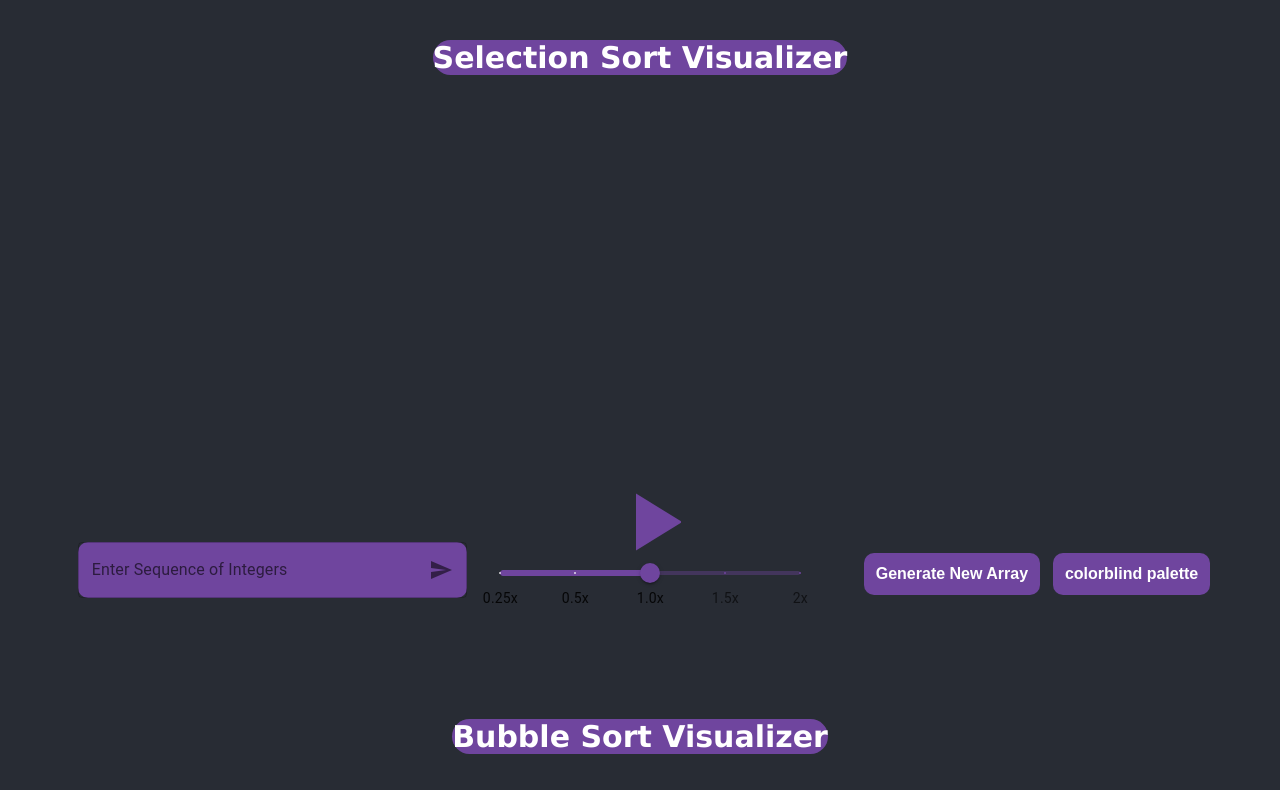
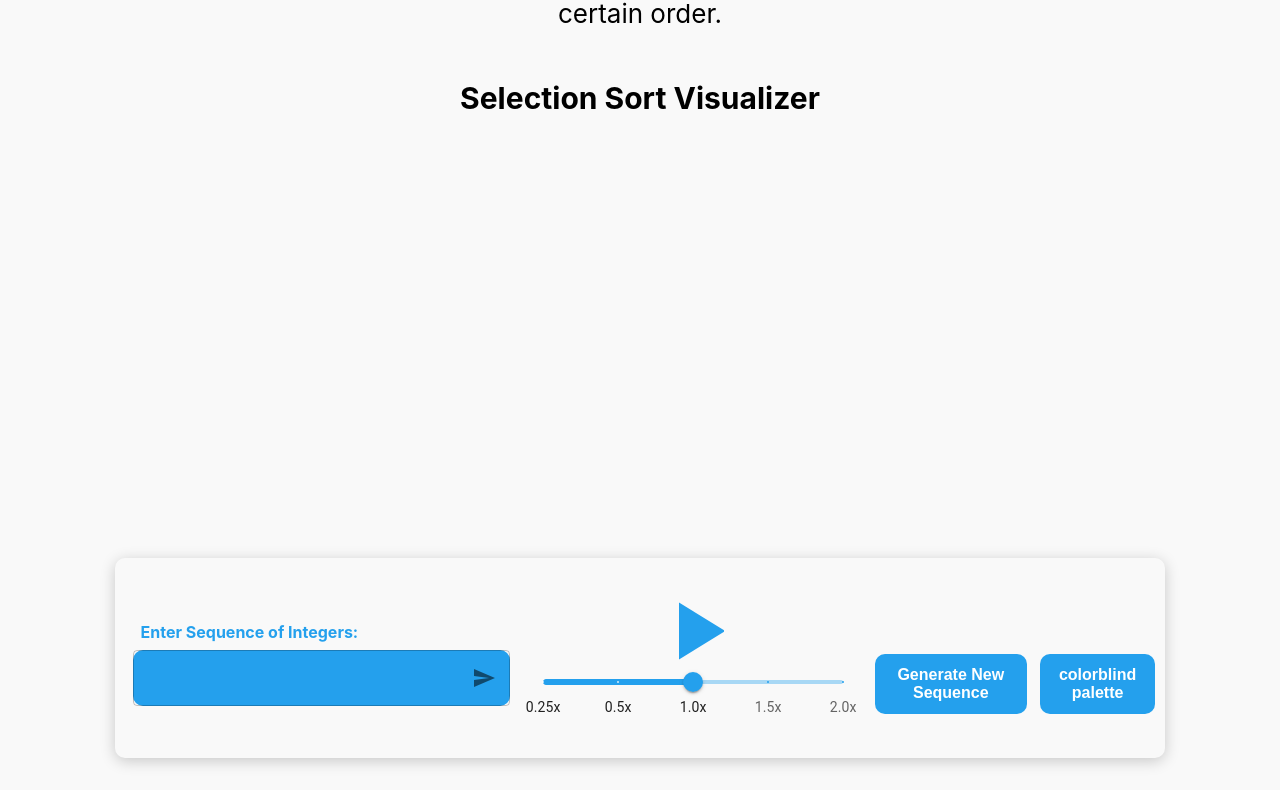
Before and after one commit to FlorianSp2000/visualization-of-sorting-algorithms, a React (Create React App) app: page / in a window 1280 px wide. Shown: the part 290-1080 px from the top of the page. Built offline with nearby package versions, Linux system fonts and the light colour scheme.

Commit message:
change button and background colors and alignment

```diff
--- a/src/App.css
+++ b/src/App.css
@@ -1,3 +1,7 @@
+body {
+  background-color: #f9f9f9;
+
+}
 .App {
   text-align: center;
 }
@@ -14,14 +18,18 @@
 }
 
 .App-header {
-  background-color: #282c34;
+  background-color: #f9f9f9;
   min-height: 100vh;
   display: flex;
   flex-direction: column;
   align-items: center;
   justify-content: center;
   font-size: calc(10px + 2vmin);
-  color: white;
+  color: #000;
+  margin-left: 7%;
+  margin-right: 7%;
+  padding-left: 25px;
+  padding-right: 25px;
 }
 
 .App-link {
--- a/src/Bubblesort.js
+++ b/src/Bubblesort.js
@@ -265,21 +265,15 @@ function disable()
   let btn1 = document.getElementById("bubblesort-Button1")
   btn1.disabled = true;
   btn1.classList.add("disabled-btn");
-  // btn1.style.backgroundColor = "#d8b6ff";
-  // btn1.style.cursor = null;
+
 
   // to disable the change_colors_to_colorblind button
   let btn3 = document.getElementById("bubblesort-Button3")
   btn3.disabled = true;
   btn3.classList.add("disabled-btn");
-  // btn3.style.backgroundColor = "#d8b6ff";
-  // btn3.style.cursor = "none";
+
 }
 
-
-// const playComponent = () => <div onClick={() => {pause_button()}}>
-//                             <PauseButton />
-//                           </div>
 
     return (
       <>
@@ -291,7 +285,7 @@ function disable()
                                 <PauseButton id="bubblesort" />
                               </div>}/>
           <button  className="btn1" onClick={() => generatebars()} id="bubblesort-Button1" >
-            Generate New Array</button>
+            Generate New Sequence</button>
           <button className="btn3"
                 onClick={() => {change_colors_to_colorblind()}} id="bubblesort-Button3" >
           colorblind palette</button>
--- a/src/PlaybackSpeedSlider.js
+++ b/src/PlaybackSpeedSlider.js
@@ -22,7 +22,7 @@ const marks = [
   },
   {
     value: 100,
-    label: '2x',
+    label: '2.0x',
   },
 
 ];
@@ -51,7 +51,7 @@ const PlaybackSpeedSlider = (props) => {
           step={null}
           valueLabelDisplay="auto"
           marks={marks}
-          sx={{color: "#6f459e"}}
+          sx={{color: "#24a0ed"}}
           onChange={handleChange}
           disabled={props.sortingIsActive}
         />
--- a/src/Quicksort.js
+++ b/src/Quicksort.js
@@ -71,7 +71,7 @@ function deletebars() {
 }
 
 function togglePauseButton() {
-  var element = document.getElementById("bubblesort");
+  var element = document.getElementById("quicksort");
   element.classList.toggle("paused");
 
 }
@@ -569,12 +569,14 @@ async function QuickSort(delay = delayy) {
   //   bars[bars.length-1].style.backgroundColor = finished_bar_color;//" rgb(49, 226, 13)";
 
     // To enable the button "Generate New Array" after final(sorted)
-    document.getElementById("quicksort-Button1").disabled = false;
-    document.getElementById("quicksort-Button1").style.backgroundColor = "#6f459e";
+    let btn1 = document.getElementById("quicksort-Button1")
+    btn1.disabled = false;
+    btn1.classList.remove("disabled-btn");
 
-    // to disable the change_colors_to_colorblind button
-    document.getElementById("quicksort-Button3").disabled = false;
-    document.getElementById("quicksort-Button3").style.backgroundColor = "#6f459e";
+    let btn3 = document.getElementById("quicksort-Button3")
+    btn3.disabled = false;
+    btn3.classList.remove("disabled-btn");
+
     setSortingIsActive(false)
   }
 }
@@ -584,13 +586,14 @@ async function QuickSort(delay = delayy) {
 function disable()
 {
   // To disable the button "Generate New Array"
-  document.getElementById("quicksort-Button1").disabled = true;
-  document.getElementById("quicksort-Button1").style.backgroundColor = "#d8b6ff";
+  let btn1 = document.getElementById("quicksort-Button1")
+  btn1.disabled = true;
+  btn1.classList.add("disabled-btn");
 
-  // to disable the change_colors_to_colorblind button
-  document.getElementById("quicksort-Button3").disabled = true;
-  document.getElementById("quicksort-Button3").style.backgroundColor = "#d8b6ff";
-}
+  let btn3 = document.getElementById("quicksort-Button3")
+  btn3.disabled = true;
+  btn3.classList.add("disabled-btn");
+  }
 
     return (
       <>
@@ -603,7 +606,7 @@ function disable()
                                 <PauseButton id="quicksort" sortingIsActive={sortingIsActive} pause={pause}/>
                               </div>}/>
       <button  className="btn1" onClick={() => generatebars()} id="quicksort-Button1" >
-        Generate New Array</button>
+        Generate New Sequence</button>
 
         <button className="btn3"
               onClick={() => {change_colors_to_colorblind()}} id="quicksort-Button3" >
--- a/src/Selectionsort.js
+++ b/src/Selectionsort.js
@@ -381,7 +381,7 @@ function disable()
                                   <PauseButton id="selectionsort" sortingIsActive={sortingIsActive} pause={pause}/>
                                 </div>}/>
         <button  className="btn1" onClick={() => generatebars()} id="selectionsort-Button1" >
-          Generate New Array</button>
+        Generate New Sequence</button>
 
           <button className="btn3"
                 onClick={() => {change_colors_to_colorblind()}} id="selectionsort-Button3" >
--- a/src/SequenceInputButton.js
+++ b/src/SequenceInputButton.js
@@ -25,8 +25,10 @@ function SequenceInputButton(props) {
 
 
     return (
-        <FormControl className="btn3" sx={{ m: 1, width: '35ch' , marginTop: "4vw"}} variant="outlined">
-          <InputLabel htmlFor="outlined-adornment-password">Enter Sequence of Integers</InputLabel>
+      <div style={{marginTop: "1.5vw"}}>
+        <h3 className="sequence-prompt">Enter Sequence of Integers:</h3>
+        <FormControl className="btn3" sx={{ m: 1, width: '35ch' , }} variant="outlined">
+          <InputLabel htmlFor="outlined-adornment-password"></InputLabel>
           <OutlinedInput
             id="outlined-adornment-password"
             value={values.sequence}
@@ -40,8 +42,10 @@ function SequenceInputButton(props) {
               </InputAdornment>
             }
             label="Password"
-          />
-        </FormControl>    );
+            />
+        </FormControl>
+            </div>
+    )
 }
 
 export default SequenceInputButton;
--- a/src/bubblesort.css
+++ b/src/bubblesort.css
@@ -1,10 +1,5 @@
 .mySlides {
     display: none;
-}
-
-body {
-    background-color: rgb(255, 235, 211);
-    font-family: Verdana, sans-serif;
 }
 
 .bubblesort-head {
@@ -13,8 +8,6 @@ body {
     margin-left: 20vw;
     text-align: center;
     font-size: 30px;
-    background-color: #6f459e;
-    color: white;
     border-radius: 19px;
     font-weight: bolder;
 }
@@ -33,6 +26,8 @@ body {
     bottom: 0;
     background-color: rgb(0, 183, 255);
     transition: 0.2s all ease;
+    box-shadow: 0px 3px 15px rgba(0,0,0,0.2);
+
 }
 
 .bubblesort-bar-no-transition {
--- a/src/mergesort.css
+++ b/src/mergesort.css
@@ -5,8 +5,6 @@
     margin-left: 20vw;
     text-align: center;
     font-size: 30px;
-    background-color: #6f459e;
-    color: white;
     border-radius: 19px;
     font-weight: bolder;
 }
@@ -16,6 +14,7 @@
     height: 384px;
     position: relative;
     margin: 0 auto;
+
 }
 
 .mergesort-bar {
@@ -25,6 +24,8 @@
     bottom: 0;
     background-color: rgb(0, 183, 255);
     transition: 0.2s all ease;
+    box-shadow: 0px 3px 15px rgba(0,0,0,0.2);
+
 }
 
 .mergesort-bar-no-transition {
--- a/src/quicksort.css
+++ b/src/quicksort.css
@@ -6,8 +6,6 @@
     margin-left: 20vw;
     text-align: center;
     font-size: 30px;
-    background-color: #6f459e;
-    color: white;
     border-radius: 19px;
     font-weight: bolder;
 }
@@ -26,6 +24,8 @@
     bottom: 0;
     background-color: rgb(0, 183, 255);
     transition: 0.2s all ease;
+    box-shadow: 0px 3px 15px rgba(0,0,0,0.2);
+
 }
 
 .quicksort-hr {
--- a/src/selectionsort.css
+++ b/src/selectionsort.css
@@ -2,10 +2,6 @@
     display: none;
 }
 
-body {
-    background-color: rgb(255, 235, 211);
-    font-family: Verdana, sans-serif;
-}
 
 .selectionsort-head {
     margin-top: 20px;
@@ -13,17 +9,19 @@ body {
     margin-left: 20vw;
     text-align: center;
     font-size: 30px;
-    background-color: #6f459e;
-    color: white;
+    /* background-color: #24a0ed; */
+    /* color: white; */
     border-radius: 19px;
     font-weight: bolder;
 }
 
 .selectionsort-data-container {
-    width: 600px;
-    height: 384px;
+    width: 640px;
+    height: 404px;
     position: relative;
     margin: 0 auto;
+    /* box-shadow: 0px 3px 15px #fff; */
+    margin-top:1vw;
 }
 
 .selectionsort-bar {
@@ -32,6 +30,8 @@ body {
     bottom: 0;
     background-color: rgb(0, 183, 255);
     transition: 0.2s all ease;
+    box-shadow: 0px 3px 15px rgba(0,0,0,0.2);
+
 }
 
 .selectionsort-bar-no-transition {
@@ -52,12 +52,12 @@ body {
 .btn1 {
     padding: 12px;
     font-weight: bolder;
-    background-color: #6f459e;
+    background-color: #24a0ed;
     border-radius: 10px;
     color: white;
     font-size: 16px;
     border: white;
-    margin-left: 3vw;
+    margin-left: 0.5vw;
     margin-top: 4vw;
     margin-right: 1vw;
     cursor:pointer;
@@ -65,7 +65,7 @@ body {
 /* .btn2 {
     padding: 12px;
     font-weight: bolder;
-    background-color: #6f459e;
+    background-color: #24a0ed;
     border-radius: 10px;
     color: white;
     font-size: 16px;
@@ -75,7 +75,7 @@ body {
 .btn3 {
     padding: 12px;
     font-weight: bolder;
-    background-color: #6f459e;
+    background-color: #24a0ed;
     border-radius: 10px;
     color: white;
     font-size: 16px;
@@ -89,7 +89,7 @@ body {
     box-sizing: border-box;
     height: 74px;
 
-    border-color: transparent transparent transparent #6f459e;
+    border-color: transparent transparent transparent #24a0ed;
     transition: 100ms all ease;
     will-change: border-width;
     cursor: pointer;
@@ -106,7 +106,7 @@ body {
         margin-left: 12.5px;
   }
 .pause-button:hover {
-    border-color: transparent transparent transparent #6f459e;
+    border-color: transparent transparent transparent #24a0ed;
 
 }
 .play-widget-grid {
@@ -121,11 +121,21 @@ align-items: center;
     display: flex;
     justify-content: center;
     align-items: center;
-
+    box-shadow: 0px 3px 15px rgba(0,0,0,0.2);
+    border-radius: 10px;
+    padding:10px;
+    margin-top: 2vw;
 }
 
 
 .disabled-btn {
     cursor: default;
-    background-color: #d8b6ff;
+    background-color: #b7dff9;
 }
+.sequence-prompt {
+    font-size: 16px;
+    text-align: start;
+    margin: 0px;
+    margin-left: 16px;
+    color: #24a0ed
+}
```
